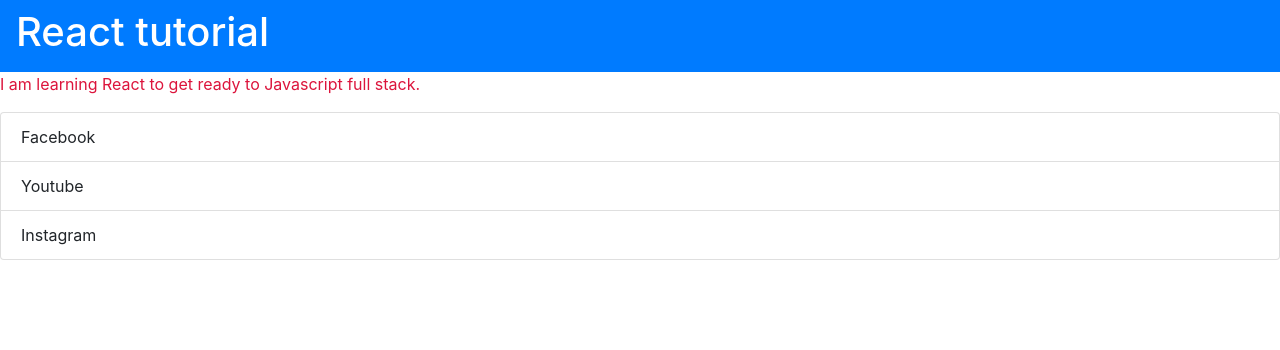
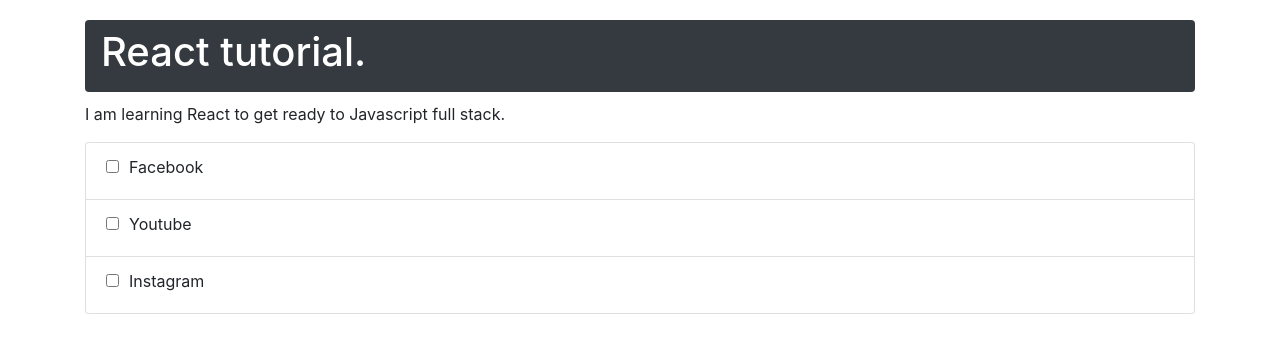
Before and after one commit to mlkia/React, a React app: page / in a window 1280 px wide. Built offline with nearby package versions, Linux system fonts and the light colour scheme.

Commit message:
The last change in style and CSS in react.

```diff
--- a/src/Components/App.js
+++ b/src/Components/App.js
@@ -6,7 +6,7 @@
 
 function Startsid(){
     return(
-        <div>
+        <div className="container">
             <Header />
             <Text />
             <Social />
--- a/src/Components/Header.js
+++ b/src/Components/Header.js
@@ -1,11 +1,11 @@
 import React from 'react';
 
-function malik(){
+function Header(){
     return(
-        <div className="navbar bg-primary">
-            <h1 className="text-white">React tutorial</h1>
+        <div className="navbar bg-dark rounded">
+            <h1 className="text-white">React tutorial.</h1>
         </div>
     );
 }
 
-export default malik
+export default Header
--- a/src/Components/Social.js
+++ b/src/Components/Social.js
@@ -4,9 +4,21 @@
     return(
         <div>
             <ul className="list-group">
-               <li className="list-group-item">Facebook</li>
-               <li className="list-group-item">Youtube</li>
-               <li className="list-group-item">Instagram</li>
+
+               <li className="list-group-item">
+                   <input type="checkbox" id="facebook" />
+                   <label for="facebook">Facebook</label>
+                </li>
+
+               <li className="list-group-item">
+                   <input type="checkbox" id="youtube" />
+                   <label for="youtube">Youtube</label>
+                </li>
+
+               <li className="list-group-item">
+                   <input type="checkbox" id="instagram" />
+                   <label for="instagram">Instagram</label>
+                </li>
             </ul>
         </div>
     );
--- a/src/style.css
+++ b/src/style.css
@@ -1,3 +1,11 @@
-p {
-    color:crimson ;
+.container {
+    margin-top: 20px;
 }
+
+div {
+    margin-bottom: 10px;
+}
+
+label {
+       padding-left: 10px;
+}
```
